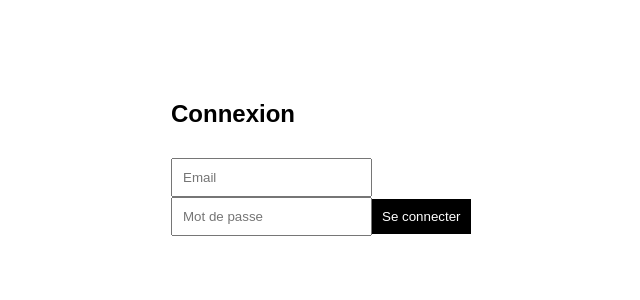
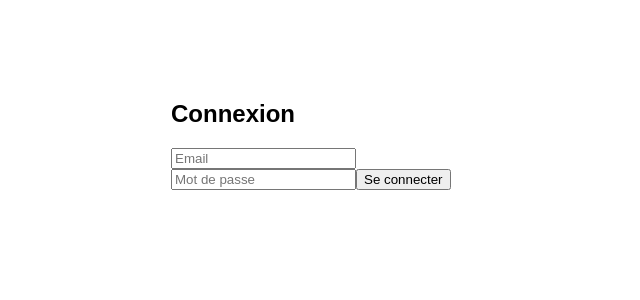
Before and after one commit to wilgaslove/quiz-frontend, a Vue app: page /login in a window 1280 px wide. Shown: the top 300 px of the page, without its empty margins (319-959 px from the left). Built offline with nearby package versions, Linux system fonts and the light colour scheme; the HTML template or start-up script is replaced by a standard one.

Commit message:
projet bien lié

```diff
--- a/src/views/Dashboard.vue
+++ b/src/views/Dashboard.vue
@@ -26,6 +26,7 @@ const logout = () => {
 </template>
 
 <style scoped>
+
 .dashboard {
   max-width: 400px;
   margin: 80px auto;
--- a/src/views/Login.vue
+++ b/src/views/Login.vue
@@ -1,76 +1,50 @@
-<script setup lang="ts">
-import { ref } from "vue"
-import { useRouter } from "vue-router"
-import api from "@/services/api"
-
-const router = useRouter()
-
-const email = ref("")
-const password = ref("")
-const error = ref("")
-const loading = ref(false)
-
-const login = async () => {
-  error.value = ""
-  loading.value = true
-
-  try {
-    const res = await api.post("/auth/login", {
-      email: email.value,
-      password: password.value
-    })
-
-    const { token, user } = res.data
-
-    localStorage.setItem("token", token)
-    localStorage.setItem("user", JSON.stringify(user))
-
-    router.push("/")
-  } catch (err: any) {
-    error.value = err.response?.data?.message || "Erreur connexion"
-  } finally {
-    loading.value = false
-  }
-}
-</script>
-
 <template>
-  <div class="login-container">
+  <div class="login">
     <h2>Connexion</h2>
 
-    <form @submit.prevent="login">
+    <form @submit.prevent="handleLogin">
       <input v-model="email" type="email" placeholder="Email" required />
       <input v-model="password" type="password" placeholder="Mot de passe" required />
 
-      <button :disabled="loading">
-        {{ loading ? "Connexion..." : "Se connecter" }}
-      </button>
+      <button type="submit">Se connecter</button>
+    </form>
 
-      <p v-if="error" class="error">{{ error }}</p>
-    </form>
+    <p v-if="error" class="error">{{ error }}</p>
   </div>
 </template>
 
+<script setup>
+import { ref } from "vue";
+import { useAuthStore } from "@/stores/auth";
+import { useRouter } from "vue-router";
+
+const email = ref("");
+const password = ref("");
+const error = ref("");
+
+const auth = useAuthStore();
+const router = useRouter();
+
+const handleLogin = async () => {
+  try {
+    await auth.login({
+      email: email.value,
+      password: password.value
+    });
+
+    router.push("/"); // redirection après login
+  } catch (err) {
+    error.value = err.response?.data?.message || "Erreur connexion";
+  }
+};
+</script>
+
 <style scoped>
-.login-container {
+.login {
   max-width: 300px;
-  margin: 80px auto;
-  display: flex;
-  flex-direction: column;
-  gap: 10px;
+  margin: auto;
+  margin-top: 100px;
 }
-
-input {
-  padding: 10px;
-}
-
-button {
-  padding: 10px;
-  background: black;
-  color: white;
-  border: none;
-}
-
 .error {
   color: red;
 }
```
